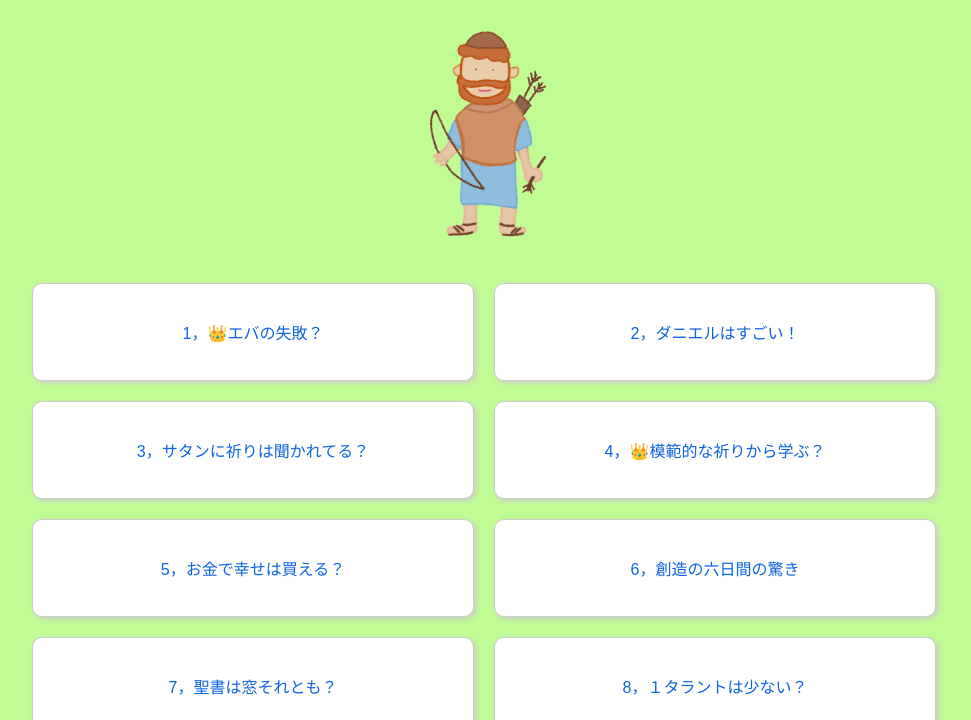
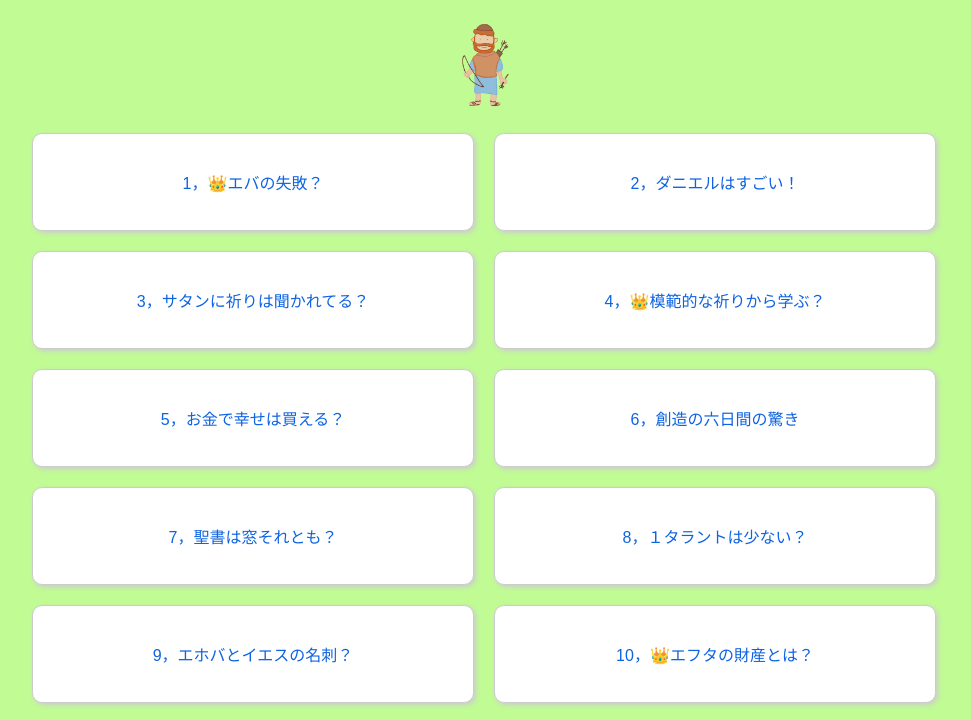
Before and after one commit to knz2021/SKE2023, a plain HTML site: page index.html in a window 1280 px wide. Shown: the part 70-790 px from the top of the page, without its empty margins (156-1127 px from the left). Drawn offline with Linux system fonts and the light colour scheme.

Commit message:
Add files via upload

```diff
--- a/index.html
+++ b/index.html
@@ -7,7 +7,7 @@
 </head>
 <body>
   <h1>学校で学んだこと</h1>
-  <div class="box0"><img src="yuenadan.png" alt="picture" width="125px" height="250px"></div>
+  <div class="box0"><img src="yuenadan.png" alt="picture" width="50px" height="100px"></div>
   <div class="quiz-container">
     <div class="question">
       <div class="prompt">
```
